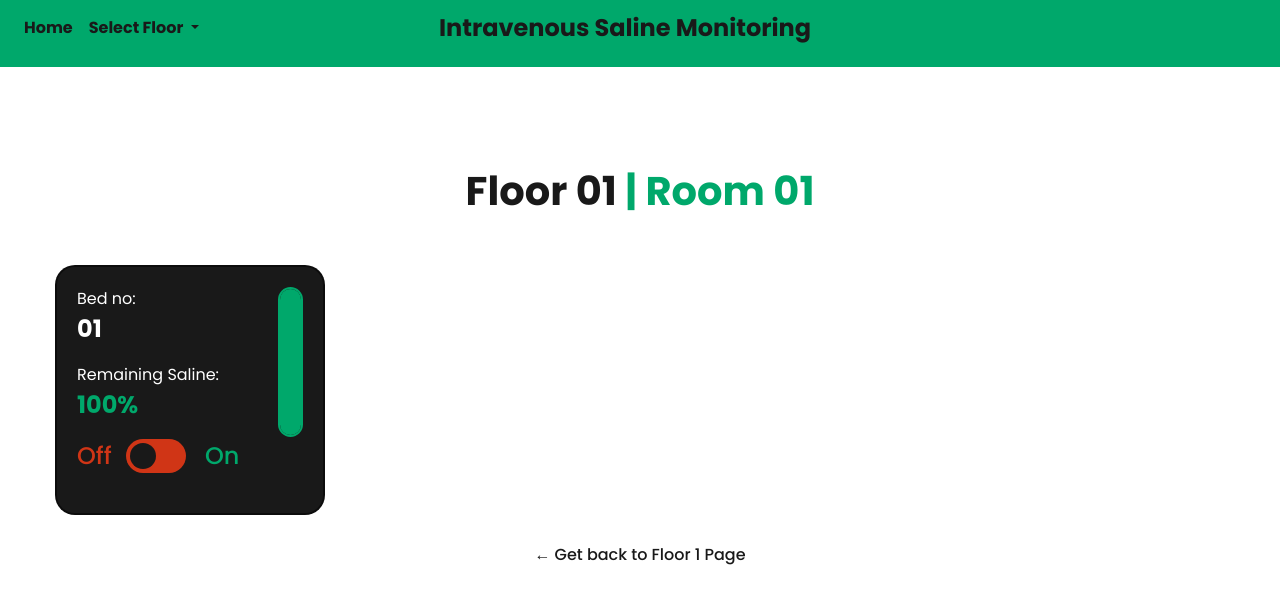
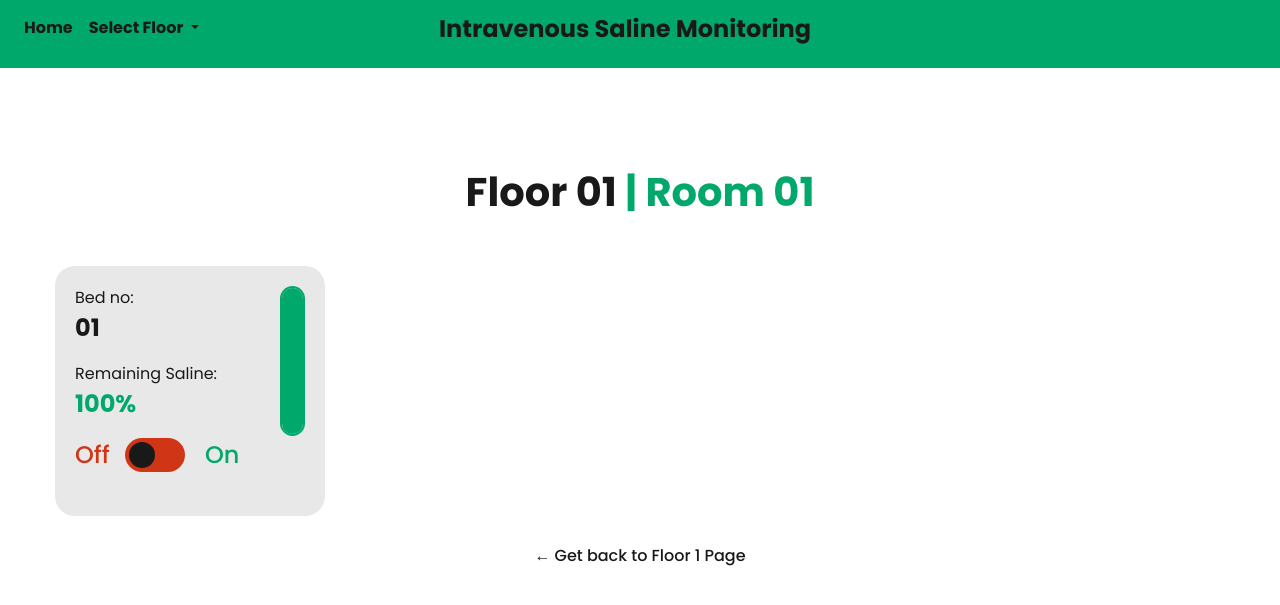
Before and after one commit to DUcepticons/Intelligent-Saline, a Django app: page /floor/1/room/1/ in a window 1280 px wide. Shown: the top 605 px of the page. Run offline with Django 3.2, Linux system fonts and the light colour scheme; data comes from the database, SQL or seed files in the repository; both versions use the stored data as it was after the commit; data that the repository does not hold is empty; some libraries are stand-ins or nearby versions.

```diff
--- a/salineweb/templates/ajaxroomdata.html
+++ b/salineweb/templates/ajaxroomdata.html
@@ -1,8 +1,8 @@
 
 <div class="col-9">
-	<p class="white" style="margin-bottom: 0px;">Bed no: </p>
-	<p class="white large-text bold-text">0{{bed_ajax}}</p>
-	<p class="white " style="margin-bottom: 0px;">Remaining Saline:</p>
+	<p class="dark-grey" style="margin-bottom: 0px;">Bed no: </p>
+	<p class="dark-grey large-text bold-text">0{{bed_ajax}}</p>
+	<p class="dark-grey " style="margin-bottom: 0px;">Remaining Saline:</p>
 	{% if dynamicpercentage <= critical_value %}
 		<p class="adv-sal-red large-text bold-text">{{dynamicpercentage}}%</p>
 	{% else %}
--- a/salineweb/templates/navbar.html
+++ b/salineweb/templates/navbar.html
@@ -103,7 +103,7 @@ $(document).ready(function () {
 <nav class="navbar navbar-expand-lg sticky-top adv-sal-green-background">
 
   <div class="row" style="width:100%;">
-    <div class="col-6 col-lg-3">
+    <div class="col-2 col-lg-3">
       <button class="navbar-toggler third-button" type="button" data-toggle="collapse" data-target="#navbarNavDropdown" aria-controls="navbarNavDropdown" aria-expanded="false" aria-label="Toggle navigation">
         <div class="animated-icon3"><span></span><span></span><span></span></div>
       </button>
@@ -127,8 +127,8 @@ $(document).ready(function () {
         </ul>
       </div>
     </div>
-    <div class="col-6 col-lg-6 ">
-      <h4 class="dark-grey bold-text text-right text-center" style="margin-bottom: 0px;margin-top: 6px;">Intravenous Saline Monitoring</p>
+    <div class="col-10 col-lg-6 ">
+      <h4 class="dark-grey bold-text text-right text-center" style="margin-bottom: 0px;margin-top: 7px;">Intravenous Saline Monitoring</p>
     </div>
   </div>
 </nav>
--- a/salineweb/templates/room.html
+++ b/salineweb/templates/room.html
@@ -13,7 +13,7 @@
 
                 {% if i.floor == floor_no and i.room == room_no %}
                     <div class="col-lg-3 col-12  patient-column ">
-                        <div class="black-opaque-border dark-grey-background all-border patient-column-inner">
+                        <div class="light-grey-background all-border patient-column-inner">
                             <div class="row" id="bed{{i.bed_no}}">
 
                             </div>
```
Also changed, not shown: salineweb/templates/ajaxhomeroomdata.html (+5 -5 lines), salineweb/db.sqlite3.
